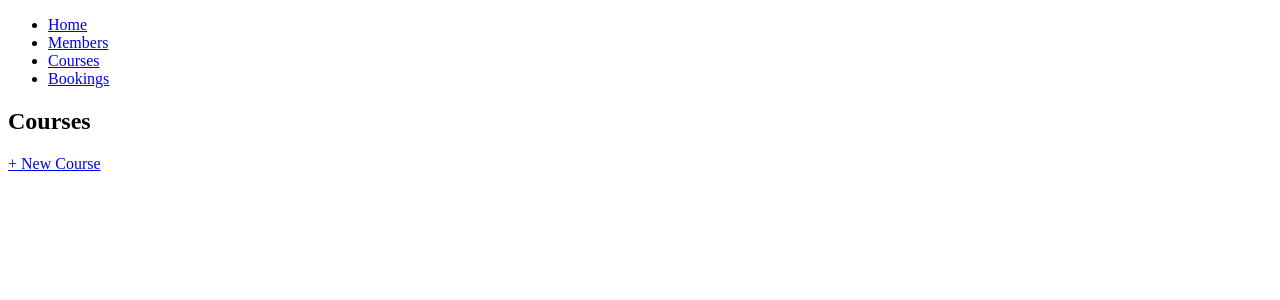
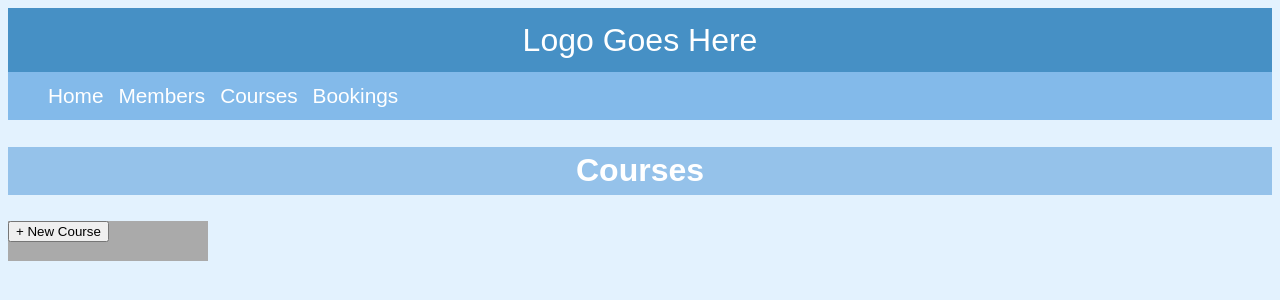
Before and after one commit to MattyMcHatty/gym_project, a Flask app: page /courses in a window 1280 px wide. Shown: the top 300 px of the page. Run offline with Flask 2, Linux system fonts and the light colour scheme; data that the repository does not hold is empty; some libraries are stand-ins or nearby versions.

Commit message:
Started on CSS

```diff
--- a/daily_plan.txt
+++ b/daily_plan.txt
@@ -52,7 +52,7 @@ Monday
         create form to add a member from the course show page - Done
         create form to add a course from the member edit page - Done
         create an if loop that calculates how many people are signed up to a course and then stops
-            the user from adding a member if it is full -
+            the user from adding a member if it is full - Done
         deactivated members don't show in the join class list - Done
 
         CSS
--- a/ideas _for_a_better_app.txt
+++ b/ideas _for_a_better_app.txt
@@ -1,3 +1,3 @@
-an if loop that stipulates that if a member is already registered for a course then they cannot join it.
+in edit member form, default premium and active to what it was before you entered.
 
-in edit member form, default premium and active to what it was before you entered.
+Create the head for each page
--- a/main/static/style.css
+++ b/main/static/style.css
@@ -0,0 +1,271 @@
+body {
+    font-family:Arial, Helvetica, sans-serif;
+    background-color: #e3f2fe;
+
+    }
+
+header{
+    height: 4rem;
+    background-color:  #4690c5;
+    color: #fff;
+    display: flex;
+    align-items: center;
+    justify-content: center;
+    font-size: 2rem;
+    }
+
+nav{
+    background-color: #83baea;
+    height: 3rem;
+    display: flex;
+    align-items: center;
+    }
+
+nav ul {
+    display: flex;
+    }
+
+nav li {
+    margin-right: 15px;
+    color: #fff;
+    font-size: 1.3rem;
+    list-style: none;
+    }
+
+nav li a {
+    color: #fff;
+    text-decoration: none;
+    }
+
+nav li a:hover {
+    text-decoration: underline;
+    }
+
+h1 {
+    height: 3rem;
+    background-color:  #95c2ea;
+    color: #fff;
+    display: flex;
+    align-items: center;
+    justify-content: center;
+    font-size: 2rem;
+
+    }
+
+.new-button{
+    background-color: #aaaaaa;
+    color: #fff;
+    padding: 0;
+    font-size: 16px;
+    height: 40px;
+    width: 200px;
+    border: none;
+    border-radius: 0px;
+    cursor: pointer;
+    display:inline-block;
+    text-align: left;
+    }
+
+.container {
+    display: grid;
+    justify-content: center;
+    }
+
+.member-row {
+        grid-template-columns: 33% 25% 25% 17%;
+    }
+
+.member-box{
+    border: 1px groove black;
+}
+
+.single-member {
+    margin: 5px;
+    border-radius: 5px;
+    overflow: hidden;
+    }
+
+.edit-button a{
+    color: rgb(44, 57, 141);
+    border-radius: 0px;
+    cursor: pointer;
+    text-align: center;
+    justify-content: center;
+}
+
+.edit-button a:hover{
+    color: red;
+    text-decoration: underline;
+}
+
+.member-form{
+    display: grid;
+    justify-content: center;
+}
+
+.edit-member-row{
+    grid-template-columns: 80% 20%;
+}
+
+.delete-button{
+    justify-content: center;
+    background-color: #a81717;
+    color: #fff;
+    padding: 0;
+    font-size: 16px;
+    height: 40px;
+    width: 150px;
+    border: none;
+    border-radius: 0px;
+    cursor: pointer;
+    display:inline-block;
+    text-align: center;
+}
+
+.delete-button:hover{
+    background-color: #2a6318;
+    text-decoration: underline;
+
+}
+
+.signup-selector{
+    justify-content: left;
+    padding: 0;
+    font-size: 16px;
+    border: none;
+    border-radius: 0px;
+    cursor: pointer;
+    text-align: center;
+    display:grid;
+    grid-template-columns: 10% 25% 25%;
+}
+
+h3{
+    height: 3rem;
+    background-color:  #95c2ea;
+    color: #fff;
+    display: flex;
+    align-items: center;
+    justify-content: center;
+    font-size: 2rem;
+}
+
+div ul{
+    font-size: 1.5rem;
+}
+
+.course-form{
+    display: grid;
+    justify-content: center;
+}
+
+.course-panels{
+    display: flex;
+
+
+
+
+.where-togo {
+    background: #040E27;
+    padding: 20px 10px;
+    }
+
+.where-togo h3 {
+    font-size: 2rem;
+    color: #fff;
+    }
+
+.search-form {
+    display: flex;
+    }
+
+  .input-field {
+    width: 220px;
+    margin: 10px;
+  }
+
+  input {
+    width: 100%;
+    height: 50px;
+    font-size: 1rem;
+    padding-left: 15px;
+    border-radius: 5px;
+  }
+
+  .nice-select {
+    width: 100%;
+    height: 54px;
+    font-size: 1rem;
+    color: #AAB1B7;
+    font-weight: 300;
+    border: 1px solid #363E52;
+    border-radius: 5px;
+  }
+
+
+
+  .section-title {
+    display: flex;
+    justify-content: center;
+  }
+
+  .single-destination {
+    margin: 5px;
+    border-radius: 5px;
+    overflow: hidden;
+  }
+
+
+
+  .testimonial-area {
+    background: #363E52;
+    padding: 50px;
+  }
+
+  .single-testmonial{
+    background-color: aliceblue;
+    padding: 10px;
+    margin: 20px;
+    height: 300px;
+    border-radius: 5px;
+    display: flex;
+    flex-direction: column;
+    align-items: center;
+  }
+
+  .footer {
+    color: #FFF;
+    background: #040E27;
+    position: relative;
+    padding: 20px;
+  }
+
+  .footer-widget p {
+    color: #AAB1B7;
+    font-size: 14px;
+    font-weight: 400;
+    line-height: 26px;
+    color: #AAB1B7;
+  }
+
+  .footer-widget a:hover {
+    color: #FF4A52;
+  }
+
+  .footer-widget ul li {
+    font-size: 14px;
+    line-height: 36px;
+  }
+
+  .footer-widget a {
+    color: #AAB1B7;
+  }
+
+  /* Media Queries */
+
+  @media (max-width: 720px) {
+    .row {
+      grid-auto-flow: row;
+      grid-template-columns: 50%;
+    }
+  }
--- a/main/templates/base.html
+++ b/main/templates/base.html
@@ -6,6 +6,11 @@
     <meta name="viewport" content="width=device-width, initial-scale=1.0">
     <link rel="stylesheet" href="{{ url_for('static', filename='style.css') }}">
 </head>
+<header>
+
+        Logo Goes Here
+
+</header>
 <body>
     <main>
         <nav>
--- a/main/templates/bookings/index.html
+++ b/main/templates/bookings/index.html
@@ -5,7 +5,9 @@
 <h1>Bookings</h1>
 
 <p>
-    <a href="/bookings/new">+ New Booking</a>
+    <form class = "new-button" action="/bookings/new">
+        <input type="submit" value="+ New Booking">
+    </form>
 </p>
 
 <ul>
--- a/main/templates/courses/index.html
+++ b/main/templates/courses/index.html
@@ -5,19 +5,24 @@
 <h1> Courses</h1>
 
 <p>
-    <a href="/courses/new">+ New Course</a>
+    <form class="new-button" action="/courses/new">
+        <input type="submit" value="+ New Course">
+    </form>
 </p>
 
+<main class="course-panels">
     {% for course in courses %}
 
     <br>
-    <h3>{{course.name}}</h3><a href="/courses/{{course.id}}/edit">  |  Edit</a><br>
+    <div>
+    <h2>{{course.name}}</h2><a href="/courses/{{course.id}}/edit">  |  Edit</a><br>
     {{course.description}}<br>
     {{course.date}}<br>
     Spots left: ???? / {{course.capacity}}<br>
     <br>
     <a href="/courses/{{course.id}}">Show Signups</a><br>
-
+        </div>
     {% endfor %}
+</main>
 
 {% endblock %}
--- a/main/templates/courses/new.html
+++ b/main/templates/courses/new.html
@@ -3,7 +3,7 @@
 {% block content %}
 
     <h1>Add New Course</h1>
-    <form action="/courses" method="POST">
+    <form class="course-form" action="/courses" method="POST">
         <label for="name">
             <span>Course Name:</span>
         </label>
```
Also changed, not shown: main/templates/members/edit.html (+17 -11 lines), main/templates/members/index.html (+7 -10 lines), main/templates/members/new.html (+4 -4 lines).
